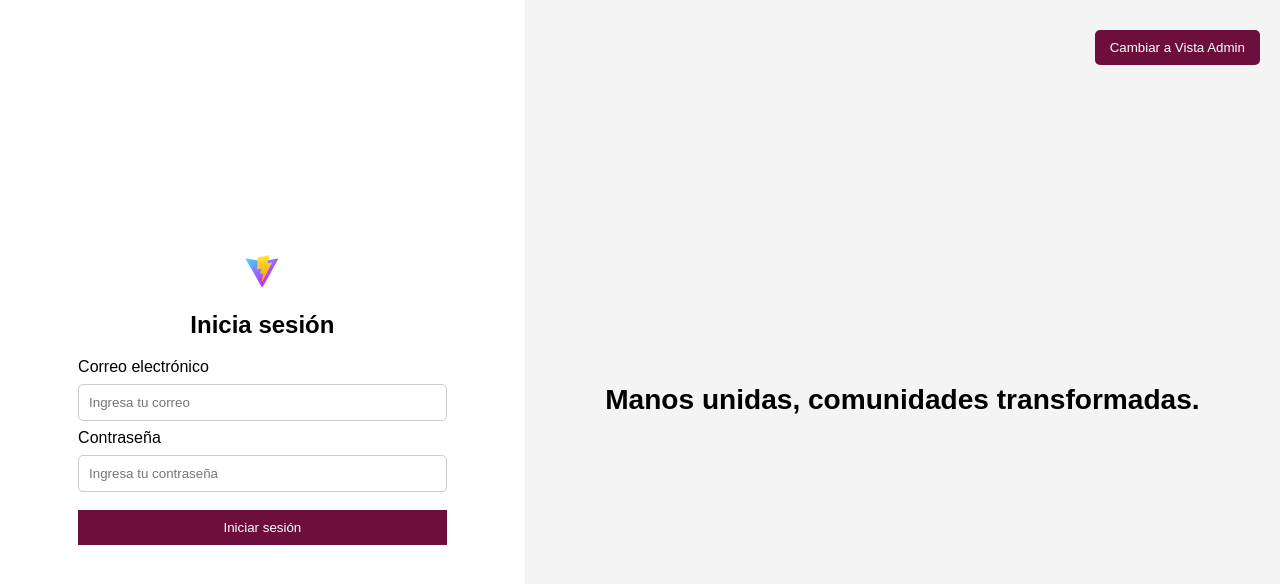
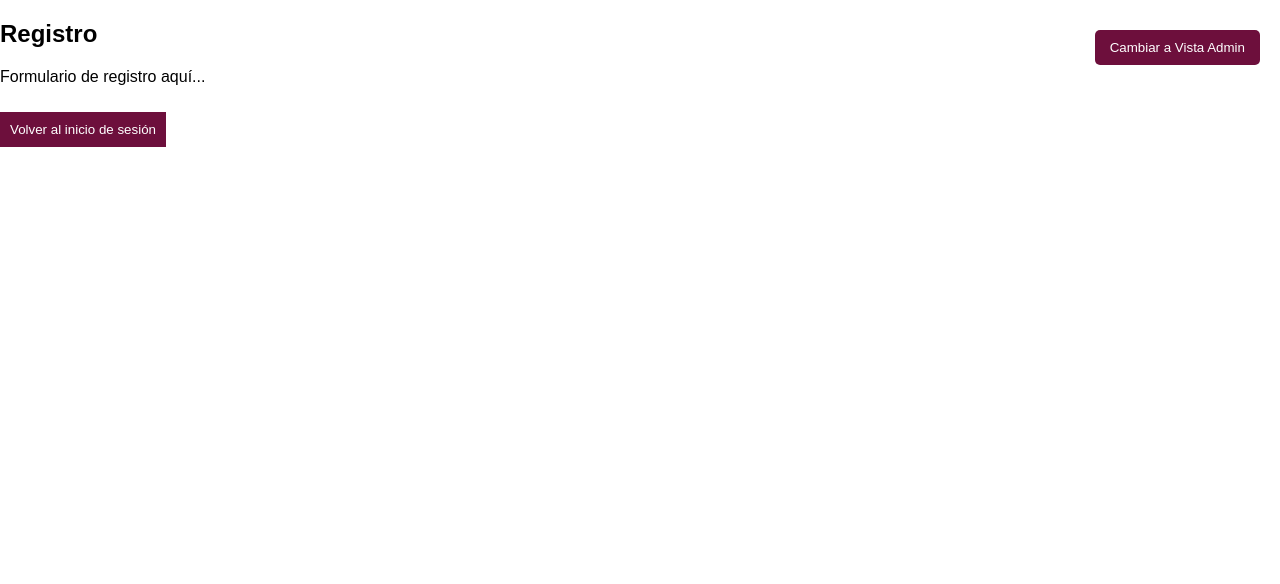
Before and after one commit to Gabriel9164/ing_software, a React (Vite) app in the folder fundaciones-unidas/: page /signup in a window 1280 px wide. Shown: the top 584 px of the page. Built offline with nearby package versions, Linux system fonts and the light colour scheme.

Commit message:
Update changes

```diff
--- a/fundaciones-unidas/src/App.jsx
+++ b/fundaciones-unidas/src/App.jsx
@@ -1,17 +1,25 @@
 import "./App.css";
 import LogIn from "./components/LogIn.jsx";
+import SignUp from "./components/SignUp.jsx";
 import { useState } from "react";
+import { BrowserRouter as Router, Routes, Route, Navigate } from "react-router-dom";
 
 function App() {
-    const [isAdmin, setIsAdmin] = useState(false); // Estado para alternar vistas
+    const [isAdmin, setIsAdmin] = useState(false);
 
     return (
-        <div className="app-container">
-            <LogIn isAdmin={isAdmin} />
-            <button onClick={() => setIsAdmin(!isAdmin)} className="toggle-button">
-                Cambiar a {isAdmin ? "Vista Usuario" : "Vista Admin"}
-            </button>
-        </div>
+        <Router>
+            <div className="app-container">
+                <Routes>
+                    <Route path="/" element={<Navigate to="/login" />} /> {/* Redirect to login */}
+                    <Route path="/login" element={<LogIn isAdmin={isAdmin} />} />
+                    <Route path="/signup" element={<SignUp />} />
+                </Routes>
+                <button onClick={() => setIsAdmin(!isAdmin)} className="toggle-button">
+                    Cambiar a {isAdmin ? "Vista Usuario" : "Vista Admin"}
+                </button>
+            </div>
+        </Router>
     );
 }
 
--- a/fundaciones-unidas/src/components/LogIn.jsx
+++ b/fundaciones-unidas/src/components/LogIn.jsx
@@ -1,5 +1,6 @@
-import "./Login.css"
+import "./Login.css";
 import { useState } from "react";
+import { useNavigate } from "react-router-dom"; // Import useNavigate
 import { loginUser } from "../services/api";
 import Swal from "sweetalert2";
 
@@ -7,32 +8,28 @@ const LogIn = ({ isAdmin = false }) => {
     const [email, setEmail] = useState("");
     const [password, setPassword] = useState("");
     const [error, setError] = useState(null);
+    const navigate = useNavigate(); // React Router navigation
 
     const handleLogin = async (e) => {
         e.preventDefault();
-        console.log("Datos enviados:", { email, password });
         setError(null);
 
         const response = await loginUser(email, password);
-        console.log("Respuesta del backend:", response);
 
         if (response.error) {
-            //setError(response.error);
             Swal.fire({
                 title: "Failed Login!",
                 icon: "error",
                 draggable: true
             });
         } else {
-            localStorage.setItem("token", response.access_token); // Cambia "token" por "access_token"
+            localStorage.setItem("token", response.access_token);
             localStorage.setItem("rol", response.rol);
-            //alert("Inicio de sesión exitoso");
             Swal.fire({
                 title: `Inicio de sesión exitoso como ${response.rol}`,
                 icon: "success",
                 draggable: true
             });
-
         }
     };
 
@@ -63,6 +60,8 @@ const LogIn = ({ isAdmin = false }) => {
                     <button type="submit">Iniciar sesión</button>
                 </form>
 
+                {/* Navigate to signup page */}
+                <p>¿No tienes una cuenta? <button onClick={() => navigate("/signup")}>Regístrate aquí</button></p>
             </div>
             <div className="login-side">
                 <h3>
--- /dev/null
+++ b/fundaciones-unidas/src/components/SignUp.jsx
@@ -0,0 +1,17 @@
+import { useNavigate } from "react-router-dom";
+
+const SignUp = () => {
+    const navigate = useNavigate();
+
+    return (
+        <div className="signup-container">
+            <h2>Registro</h2>
+            <p>Formulario de registro aquí...</p>
+
+            {/* Button to navigate back to login */}
+            <button onClick={() => navigate("/login")}>Volver al inicio de sesión</button>
+        </div>
+    );
+};
+
+export default SignUp;
```
